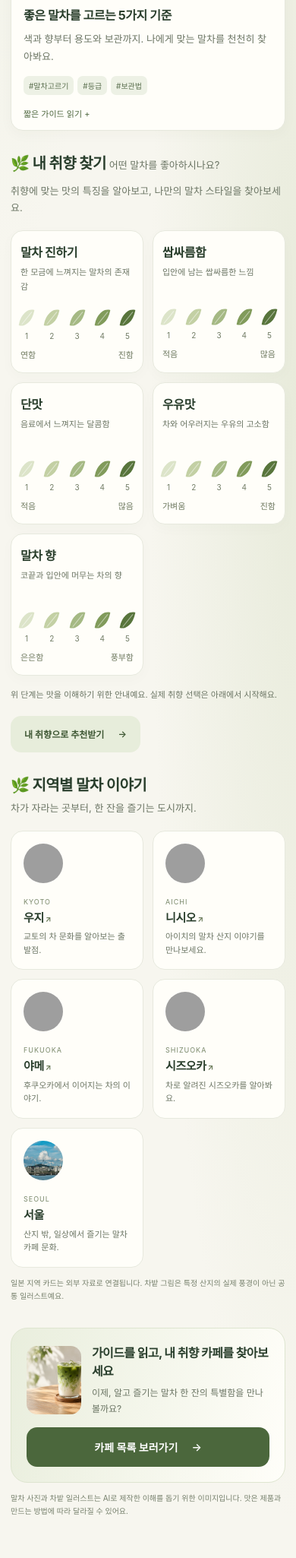
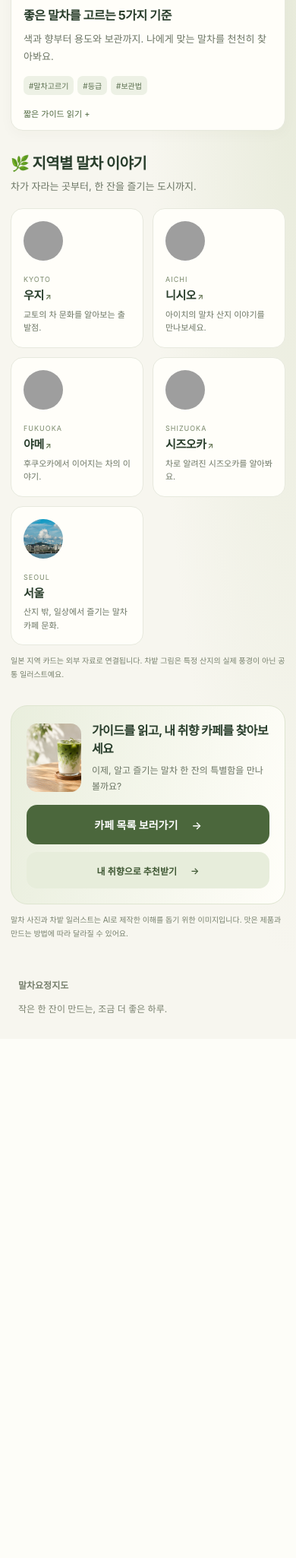
Before and after one commit to totoriri605-oss/matchamap, a Django app: page /guide/ in a window 390 px wide. Shown: the part 2396-4446 px from the top of the page at 76% size. After the commit the page ends 3730 px from the top, so only its background shows below. Run offline with Django 5.2, Linux system fonts and the light colour scheme; grey boxes are pictures that could not be loaded.

Commit message:
refactor: 말차 가이드의 설명용 '내 취향 찾기' 구역 제거
맛 1~5단계 카드는 클릭 동작이 없고 추천 페이지/글과 내용이 중복되어 제거.
추천 페이지로 가는 링크는 하단 안내 영역에 버튼으로 유지. 취향 데이터/CSS/테스트/문서 정리.

Co-Authored-By: Claude Sonnet 5.5 <noreply@anthropic.com>

```diff
--- a/cafeapp/guide_content.py
+++ b/cafeapp/guide_content.py
@@ -56,14 +56,6 @@ GUIDE_ARTICLES = [
     },
 ]
 
-GUIDE_TASTES = [
-    {'name': '말차 진하기', 'description': '한 모금에 느껴지는 말차의 존재감', 'low': '연함', 'high': '진함'},
-    {'name': '쌉싸름함', 'description': '입안에 남는 쌉싸름한 느낌', 'low': '적음', 'high': '많음'},
-    {'name': '단맛', 'description': '음료에서 느껴지는 달콤함', 'low': '적음', 'high': '많음'},
-    {'name': '우유맛', 'description': '차와 어우러지는 우유의 고소함', 'low': '가벼움', 'high': '진함'},
-    {'name': '말차 향', 'description': '코끝과 입안에 머무는 차의 향', 'low': '은은함', 'high': '풍부함'},
-]
-
 GUIDE_REGIONS = [
     {'name': '우지', 'label': 'KYOTO', 'description': '교토의 차 문화를 알아보는 출발점.', 'image': 'cafeapp/guide/fields.png', 'url': 'https://www.japan.travel/en/spot/2017/'},
     {'name': '니시오', 'label': 'AICHI', 'description': '아이치의 말차 산지 이야기를 만나보세요.', 'image': 'cafeapp/guide/fields.png', 'url': 'https://japan-food.jetro.go.jp/greentea/business/japanese_greentea_brochure.pdf'},
--- a/cafeapp/static/cafeapp/guide.css
+++ b/cafeapp/static/cafeapp/guide.css
@@ -46,18 +46,6 @@
 .guide-article__body { padding: 0 16px 20px; border-top: 1px solid #eef0e5; }
 .guide-article__body p { margin-top: 14px; }
 .guide-article__body a { display: block; margin-top: 12px; font-size: 11px; color: #4e673f; text-decoration: underline; text-underline-offset: 3px; }
-.matcha-guide .guide-section__intro { margin: -8px 0 18px; }
-.guide-tastes { display: grid; grid-template-columns: repeat(5, minmax(0, 1fr)); gap: 12px; }
-.guide-taste { padding: 20px 16px; border-radius: 16px; border: 1px solid #e7e9de; background: var(--guide-paper); box-shadow: 0 5px 18px #374c2506; }
-.guide-taste p { margin-top: 5px; font-size: 11px; min-height: 38px; }
-.guide-levels { display: flex; justify-content: space-between; list-style: none; padding: 0; margin: 18px 0 10px; }
-.guide-levels li { display: grid; justify-items: center; gap: 6px; font-size: 10px; color: #727d66; }
-.guide-leaf { display: block; width: 16px; height: 24px; border-radius: 90% 0 90% 0; transform: rotate(12deg); position: relative; }
-.guide-leaf::after { content: ''; position: absolute; width: 1px; height: 21px; background: #ffffff80; left: 8px; top: 2px; transform: rotate(27deg); }
-.guide-leaf--1 { background: #dce4c9; }.guide-leaf--2 { background: #c3d0a4; }.guide-leaf--3 { background: #a5b984; }.guide-leaf--4 { background: #819b5b; }.guide-leaf--5 { background: #58753c; }
-.guide-taste__ends { display: flex; justify-content: space-between; color: #6d785f; font-size: 11px; }
-.guide-taste__footer { display: flex; gap: 18px; justify-content: space-between; align-items: center; margin-top: 16px; }
-.guide-taste__footer p { font-size: 11px; }
 .guide-button { display: inline-flex; align-items: center; justify-content: center; gap: 18px; background: #4b673c; color: white; border-radius: 14px; padding: 16px 24px; min-height: 48px; font-size: 14px; font-weight: 600; flex-shrink: 0; }
 .guide-button:hover { background: #354f2a; }
 .guide-button--soft { background: #e7eddb; color: #3e5733; font-size: 12px; padding: 12px 18px; }
@@ -71,14 +59,14 @@
 .guide-region:hover { background: #f0f4e8; }
 .guide-cta { display: flex; align-items: center; gap: 26px; margin-top: 32px; border: 1px solid #dee5d0; border-radius: 22px; background: linear-gradient(100deg, #e9eedd, #fffef9); overflow: hidden; padding-right: 24px; }
 .guide-cta__photo { width: 200px; height: 140px; flex-shrink: 0; }
-.guide-cta > div { flex: 1; }.guide-cta h2 { font-size: 18px; margin-bottom: 6px; }
+.guide-cta > div { flex: 1; }.guide-cta .guide-cta__actions { flex: 0 0 auto; display: flex; flex-wrap: wrap; justify-content: flex-end; gap: 10px; }.guide-cta h2 { font-size: 18px; margin-bottom: 6px; }
 .matcha-guide .guide-note { font-size: 10px; color: #77816d; margin-top: 12px; }.matcha-guide .guide-image-note { text-align: right; }
 @media (max-width: 1050px) {
     .guide-categories, .guide-articles { grid-template-columns: repeat(2, minmax(0, 1fr)); }
-    .guide-tastes, .guide-regions { grid-template-columns: repeat(3, minmax(0, 1fr)); }
+    .guide-regions { grid-template-columns: repeat(3, minmax(0, 1fr)); }
     .guide-article__preview h3, .guide-article__preview p { min-height: 0; }
     .guide-cta { flex-wrap: wrap; gap: 18px; padding: 20px; }.guide-cta__photo { width: 120px; height: 100px; border-radius: 14px; }
-    .guide-cta .guide-button { margin-left: auto; }
+    .guide-cta .guide-cta__actions { margin-left: auto; }
 }
 @media (max-width: 640px) {
     .guide-hero { grid-template-columns: minmax(0, 1fr); }.guide-hero__copy { padding: 26px 22px 16px; }
@@ -88,11 +76,10 @@
     .guide-categories { gap: 8px; }.guide-category { padding: 12px 8px; gap: 8px; }.guide-category img { width: 36px; height: 36px; }
     .guide-category strong { font-size: 13px; }.guide-category small { font-size: 10px; }.guide-arrow { display: none; }
     .guide-articles { grid-template-columns: minmax(0, 1fr); }.guide-article__photo img { height: 200px; }
-    .guide-tastes, .guide-regions { grid-template-columns: repeat(2, minmax(0, 1fr)); }
-    .guide-taste { padding: 16px 12px; }.guide-region { align-items: flex-start; flex-direction: column; padding: 16px; }
+    .guide-regions { grid-template-columns: repeat(2, minmax(0, 1fr)); }
+    .guide-region { align-items: flex-start; flex-direction: column; padding: 16px; }
     .guide-section { margin-top: 28px; }.guide-section__heading { gap: 4px; }
-    .guide-taste__footer { flex-direction: column; align-items: flex-start; }
     .guide-cta { gap: 14px; }.guide-cta__photo { width: 72px; height: 90px; }.guide-cta h2 { font-size: 16px; }
-    .guide-cta .guide-button { width: 100%; }.guide-cta p { font-size: 12px; }
+    .guide-cta .guide-cta__actions { width: 100%; flex-direction: column; }.guide-cta .guide-button { width: 100%; }.guide-cta p { font-size: 12px; }
     .matcha-guide .guide-image-note { text-align: left; }
 }
--- a/cafeapp/templates/cafeapp/matcha_guide.html
+++ b/cafeapp/templates/cafeapp/matcha_guide.html
@@ -47,22 +47,6 @@
         </div>
     </section>
 
-    <section class="guide-section guide-taste-section" aria-labelledby="guide-taste-title">
-        <div class="guide-section__heading"><h2 id="guide-taste-title"><span aria-hidden="true">🌿</span> 내 취향 찾기</h2><p>어떤 말차를 좋아하시나요?</p></div>
-        <p class="guide-section__intro">취향에 맞는 맛의 특징을 알아보고, 나만의 말차 스타일을 찾아보세요.</p>
-        <div class="guide-tastes">
-            {% for taste in guide_tastes %}
-            <article class="guide-taste"><h3>{{ taste.name }}</h3><p>{{ taste.description }}</p>
-                <ol class="guide-levels" aria-label="{{ taste.name }} 1단계 {{ taste.low }}부터 5단계 {{ taste.high }}까지">
-                    {% for level in guide_levels %}<li><span class="guide-leaf guide-leaf--{{ level }}" aria-hidden="true"></span><span>{{ level }}</span></li>{% endfor %}
-                </ol>
-                <div class="guide-taste__ends"><span>{{ taste.low }}</span><span>{{ taste.high }}</span></div>
-            </article>
-            {% endfor %}
-        </div>
-        <div class="guide-taste__footer"><p>위 단계는 맛을 이해하기 위한 안내예요. 실제 취향 선택은 아래에서 시작해요.</p><a class="guide-button guide-button--soft" href="{% url 'cafe_recommendations' %}">내 취향으로 추천받기 <span aria-hidden="true">→</span></a></div>
-    </section>
-
     <section class="guide-section" aria-labelledby="guide-regions-title">
         <div class="guide-section__heading"><h2 id="guide-regions-title"><span aria-hidden="true">🌿</span> 지역별 말차 이야기</h2><p>차가 자라는 곳부터, 한 잔을 즐기는 도시까지.</p></div>
         <div class="guide-regions">
@@ -79,7 +63,10 @@
     <section class="guide-cta" aria-labelledby="guide-cta-title">
         <img class="guide-cta__photo" src="{% static 'cafeapp/guide/latte.png' %}" alt="" width="240" height="160" loading="lazy">
         <div><h2 id="guide-cta-title">가이드를 읽고, 내 취향 카페를 찾아보세요</h2><p>이제, 알고 즐기는 말차 한 잔의 특별함을 만나볼까요?</p></div>
-        <a class="guide-button" href="{% url 'cafe_catalog' %}">카페 목록 보러가기 <span aria-hidden="true">→</span></a>
+        <div class="guide-cta__actions">
+            <a class="guide-button" href="{% url 'cafe_catalog' %}">카페 목록 보러가기 <span aria-hidden="true">→</span></a>
+            <a class="guide-button guide-button--soft" href="{% url 'cafe_recommendations' %}">내 취향으로 추천받기 <span aria-hidden="true">→</span></a>
+        </div>
     </section>
     <p class="guide-note guide-image-note">말차 사진과 차밭 일러스트는 AI로 제작한 이해를 돕기 위한 이미지입니다. 맛은 제품과 만드는 방법에 따라 달라질 수 있어요.</p>
 </div>
--- a/cafeapp/test_guide.py
+++ b/cafeapp/test_guide.py
@@ -5,7 +5,7 @@ from django.contrib.staticfiles import finders
 from django.test import TestCase
 from django.urls import reverse
 
-from .guide_content import GUIDE_ARTICLES, GUIDE_REGIONS, GUIDE_TASTES
+from .guide_content import GUIDE_ARTICLES, GUIDE_REGIONS
 from .models import Cafe
 
 
@@ -30,12 +30,11 @@ class MatchaGuideTests(TestCase):
         response = self.client.get(reverse('matcha_guide'))
         self.assertEqual(response.status_code, 200)
         self.assertTemplateUsed(response, 'cafeapp/matcha_guide.html')
-        for text in ['말차 가이드', '이런 글부터 읽어보세요', '내 취향 찾기', '지역별 말차 이야기', '카페 목록 보러가기']:
+        for text in ['말차 가이드', '이런 글부터 읽어보세요', '지역별 말차 이야기', '카페 목록 보러가기']:
             self.assertContains(response, text)
         self.assertNotContains(response, 'L.map(')
         self.assertNotContains(response, '<script')
         self.assertEqual(len(response.context['guide_articles']), 4)
-        self.assertEqual(len(response.context['guide_tastes']), 5)
         self.assertEqual(len(response.context['guide_regions']), 5)
 
     def test_only_current_navigation_is_active_on_each_shared_page(self):
@@ -78,4 +77,3 @@ class MatchaGuideTests(TestCase):
         self.client.get(reverse('matcha_guide'), {'pick': '1'})
         self.assertEqual(before, list(Cafe.objects.values()))
         self.assertTrue(Cafe.objects.filter(pk=cafe.pk).exists())
-        self.assertEqual([taste['name'] for taste in GUIDE_TASTES], ['말차 진하기', '쌉싸름함', '단맛', '우유맛', '말차 향'])
--- a/cafeapp/views.py
+++ b/cafeapp/views.py
@@ -16,7 +16,7 @@ from .forms import (
 )
 from .models import Cafe, Favorite, Review, HeroBanner
 from .locations import COUNTRIES, CITIES
-from .guide_content import GUIDE_ARTICLES, GUIDE_REGIONS, GUIDE_TASTES
+from .guide_content import GUIDE_ARTICLES, GUIDE_REGIONS
 
 
 def matcha_guide(request):
@@ -24,8 +24,6 @@ def matcha_guide(request):
         'is_guide': True,
         'guide_articles': GUIDE_ARTICLES,
         'guide_regions': GUIDE_REGIONS,
-        'guide_tastes': GUIDE_TASTES,
-        'guide_levels': range(1, 6),
     })
 
 
```
Also changed, not shown: docs/MATCHA_GUIDE.md (+2 -2 lines).
